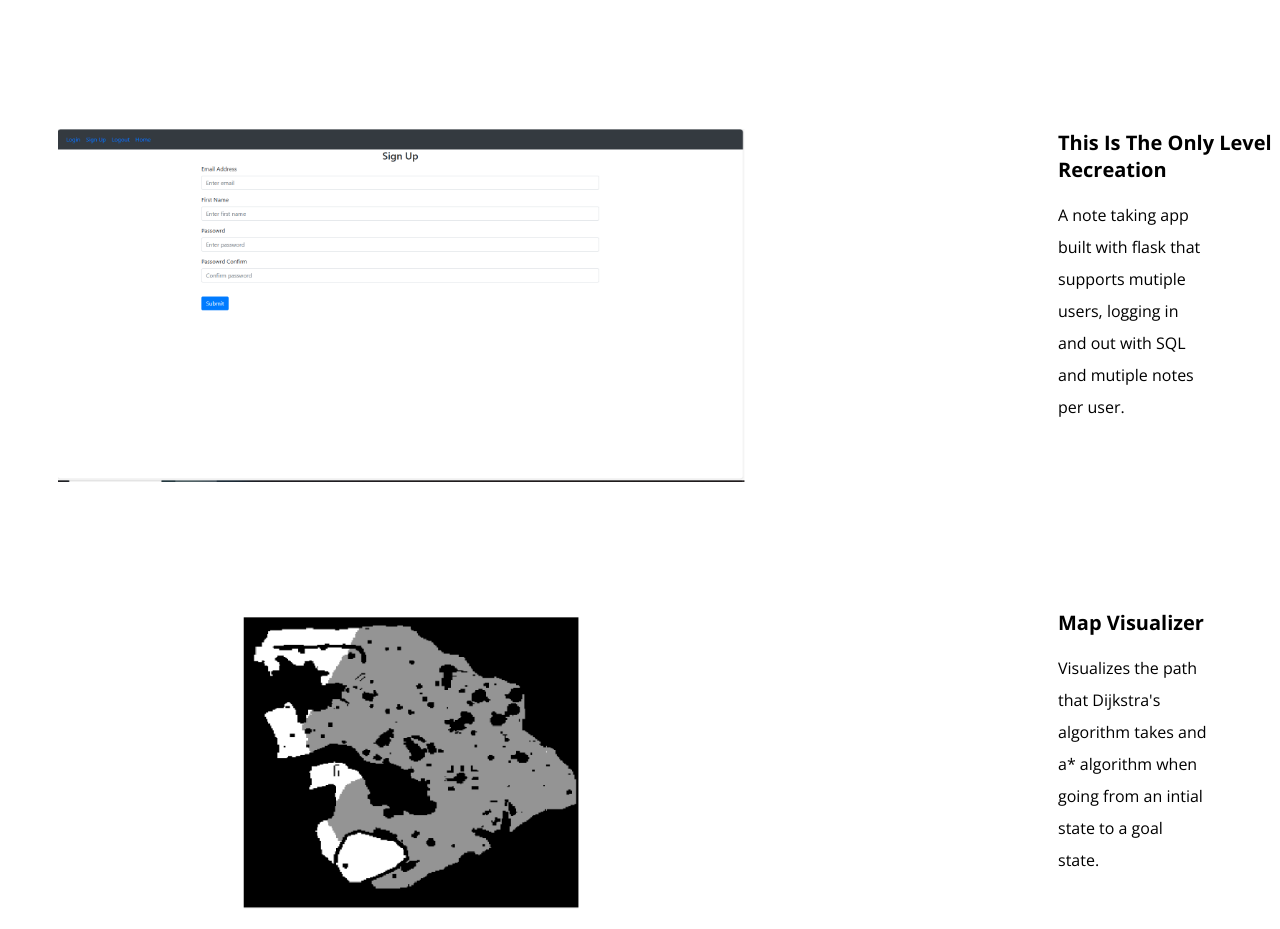
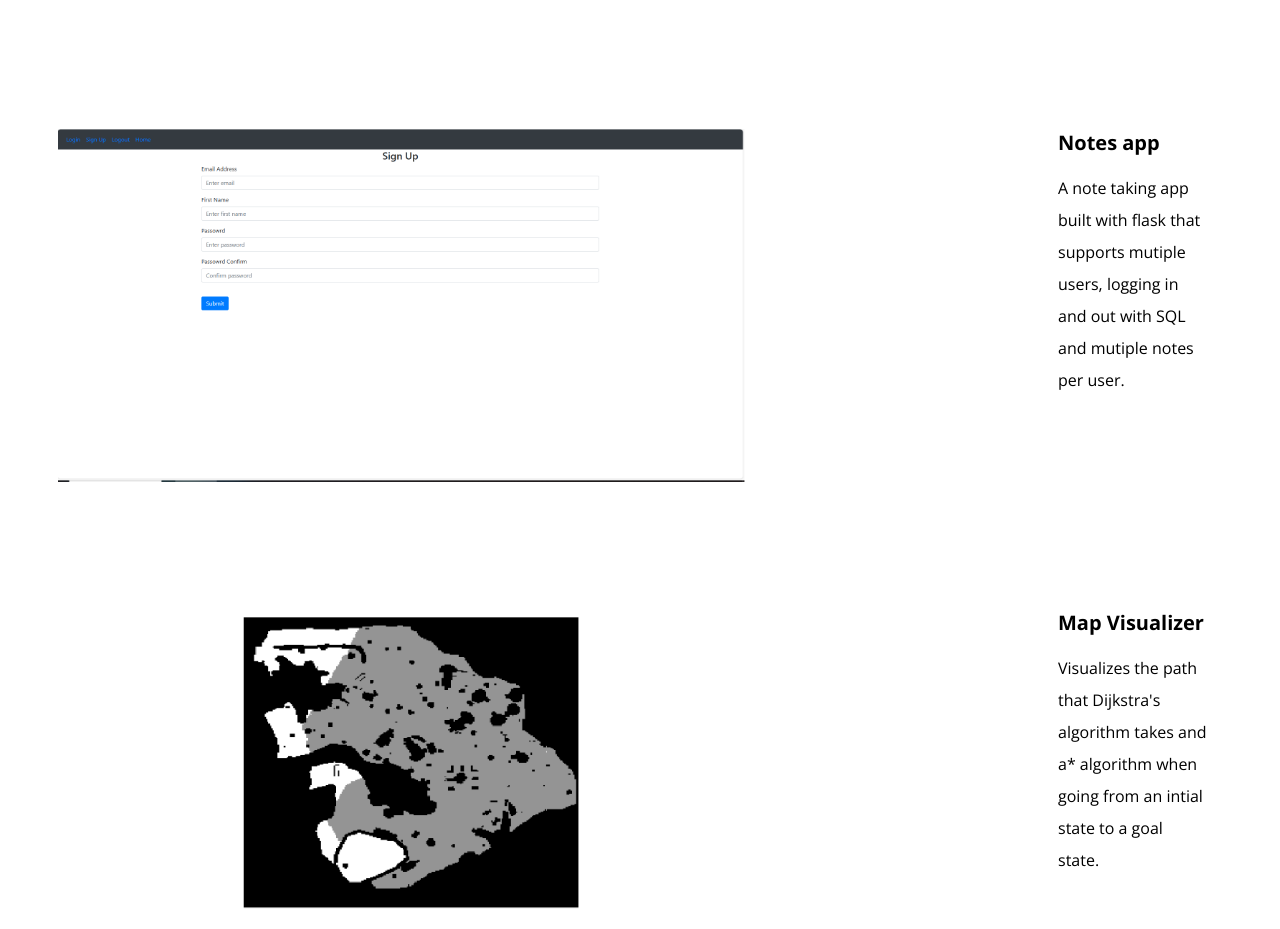
Before and after one commit to arnavgupta9000/arnavgupta9000.github.io, a plain HTML site: page index.html in a window 1280 px wide. Shown: the part 3848-4777 px from the top of the page. Drawn offline with nearby package versions, Linux system fonts and the light colour scheme.

Commit message:
corrected small typo

```diff
--- a/index.html
+++ b/index.html
@@ -186,7 +186,7 @@
             <div class="project">
                 <img src="flask_img.png" alt="Log in page">
                 <div class="project-description">
-                    <a href="https://github.com/arnavgupta9000/First-Flask-project" class = "project-link" target="_blank">This Is The Only Level Recreation</a>
+                    <a href="https://github.com/arnavgupta9000/First-Flask-project" class = "project-link" target="_blank">Notes app</a>
                     <p>A note taking app built with flask that supports mutiple users, logging in and out with SQL and mutiple notes per user.</p>
                 </div>
             </div>
```
